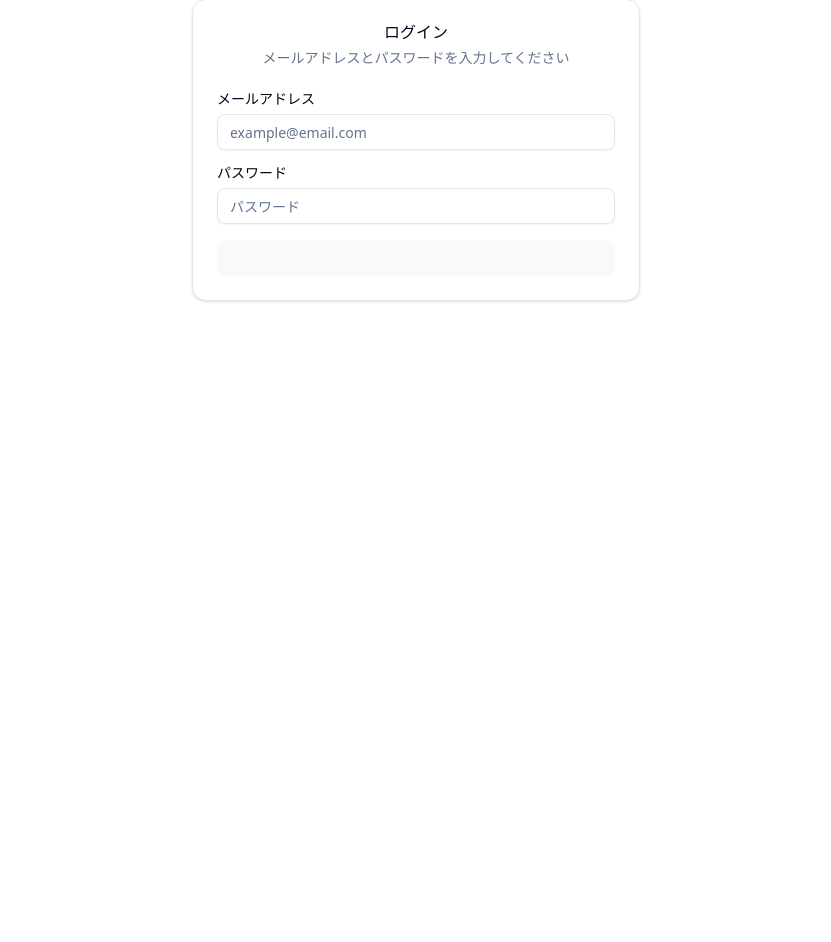
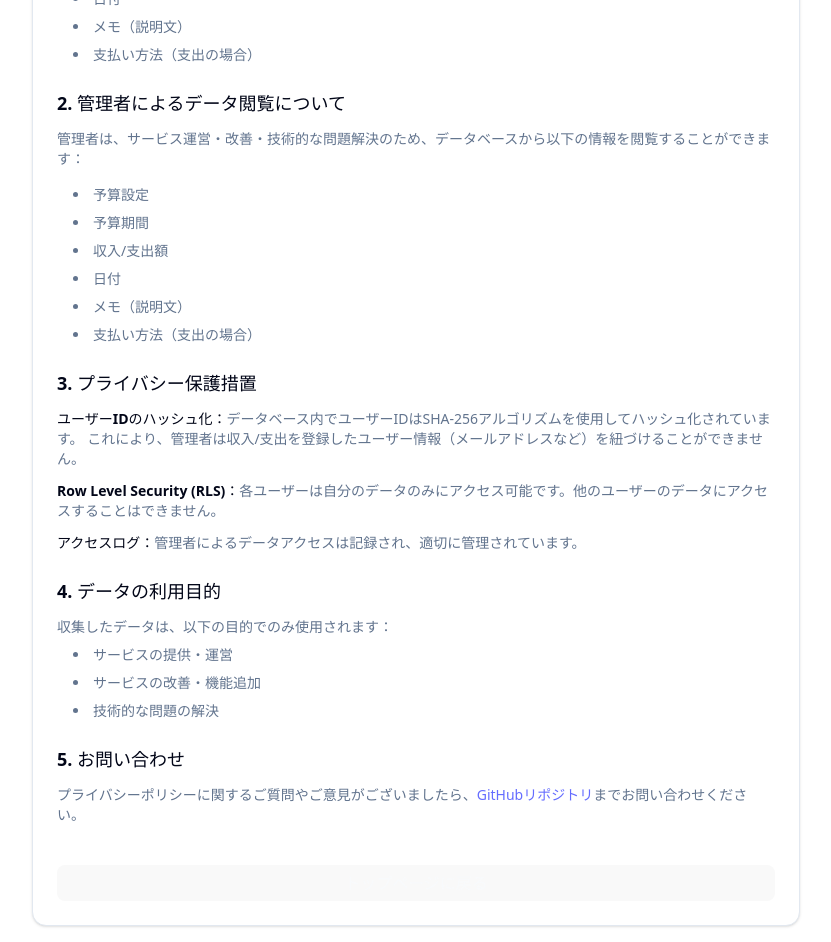
Before and after one commit to Umisyo/daily-budget, a React (Vite) app: page /privacy in a window 1280 px wide. Shown: the part 280-1222 px from the top of the page, without its empty margins (224-1055 px from the left). Before the commit the page ends 800 px from the top, so only its background shows below. Built offline with nearby package versions, Linux system fonts and the light colour scheme; no server answers.

Commit message:
feat: Add Privacy Policy page and integrate it into the app's routing; update SignUpForm to require privacy agreement

```diff
--- a/package.json
+++ b/package.json
@@ -10,6 +10,7 @@
     "preview": "vite preview"
   },
   "dependencies": {
+    "@radix-ui/react-checkbox": "^1.3.3",
     "@radix-ui/react-label": "^2.1.8",
     "@radix-ui/react-slot": "^1.2.4",
     "@radix-ui/react-tabs": "^1.1.13",
@@ -22,6 +23,7 @@
     "lucide-react": "^0.560.0",
     "react": "^19.2.0",
     "react-dom": "^19.2.0",
+    "react-router-dom": "^7.10.1",
     "tailwind-merge": "^3.4.0",
     "tailwindcss": "^4.1.17"
   },
--- a/src/App.tsx
+++ b/src/App.tsx
@@ -1,6 +1,8 @@
+import { BrowserRouter, Routes, Route, Navigate } from 'react-router-dom'
 import { AuthProvider, useAuth } from './contexts/AuthContext'
 import { AuthPage } from './pages/AuthPage'
 import { MainLayout } from './pages/MainLayout'
+import { PrivacyPolicyPage } from './pages/PrivacyPolicyPage'
 import './App.css'
 
 function AppContent() {
@@ -16,18 +18,31 @@ function AppContent() {
     )
   }
 
-  if (!user) {
-    return <AuthPage />
-  }
-
-  return <MainLayout />
+  return (
+    <Routes>
+      <Route path="/privacy" element={<PrivacyPolicyPage />} />
+      {!user ? (
+        <>
+          <Route path="/" element={<AuthPage />} />
+          <Route path="*" element={<Navigate to="/" replace />} />
+        </>
+      ) : (
+        <>
+          <Route path="/" element={<MainLayout />} />
+          <Route path="*" element={<Navigate to="/" replace />} />
+        </>
+      )}
+    </Routes>
+  )
 }
 
 function App() {
   return (
-    <AuthProvider>
-      <AppContent />
-    </AuthProvider>
+    <BrowserRouter>
+      <AuthProvider>
+        <AppContent />
+      </AuthProvider>
+    </BrowserRouter>
   )
 }
 
--- a/src/components/auth/SignUpForm.tsx
+++ b/src/components/auth/SignUpForm.tsx
@@ -1,4 +1,5 @@
 import { useState } from 'react'
+import { Link } from 'react-router-dom'
 import { supabase } from '@/utils/supabase'
 import { Button } from '@/components/ui/button'
 import { Input } from '@/components/ui/input'
@@ -14,6 +15,7 @@ import {
 export function SignUpForm() {
   const [email, setEmail] = useState('')
   const [password, setPassword] = useState('')
+  const [agreedToPrivacy, setAgreedToPrivacy] = useState(false)
   const [loading, setLoading] = useState(false)
   const [error, setError] = useState<string | null>(null)
   const [success, setSuccess] = useState(false)
@@ -22,6 +24,12 @@ export function SignUpForm() {
     e.preventDefault()
     setError(null)
     setSuccess(false)
+
+    if (!agreedToPrivacy) {
+      setError('プライバシーポリシーへの同意が必要です')
+      return
+    }
+
     setLoading(true)
 
     try {
@@ -36,6 +44,7 @@ export function SignUpForm() {
         setSuccess(true)
         setEmail('')
         setPassword('')
+        setAgreedToPrivacy(false)
       }
     } catch (err) {
       setError('サインアップに失敗しました')
@@ -79,6 +88,31 @@ export function SignUpForm() {
               minLength={6}
             />
           </div>
+          <div className="flex items-start space-x-2">
+            <input
+              type="checkbox"
+              className="bg-white"
+              id="privacy-agreement"
+              checked={agreedToPrivacy}
+              onChange={(e) => setAgreedToPrivacy(e.target.checked)}
+              disabled={loading}
+            />
+            <Label
+              htmlFor="privacy-agreement"
+              className="text-sm font-normal leading-none peer-disabled:cursor-not-allowed peer-disabled:opacity-70"
+            >
+              <Link
+                to="/privacy"
+                target="_blank"
+                rel="noopener noreferrer"
+                className="text-primary hover:underline"
+                onClick={(e) => e.stopPropagation()}
+              >
+                プライバシーポリシー
+              </Link>
+              に同意する
+            </Label>
+          </div>
           {error && (
             <div className="text-sm text-destructive bg-destructive/10 p-3 rounded-md">
               {error}
--- /dev/null
+++ b/src/components/ui/Footer.tsx
@@ -0,0 +1,23 @@
+import { Link } from 'react-router-dom'
+
+export function Footer() {
+  return (
+    <footer className="mt-auto py-6 border-t">
+      <div className="max-w-4xl mx-auto px-3 md:px-4">
+        <div className="flex flex-col sm:flex-row justify-between items-center gap-4 text-sm text-muted-foreground">
+          <div>
+            <p>&copy; {new Date().getFullYear()} Daily Budget</p>
+          </div>
+          <div>
+            <Link
+              to="/privacy"
+              className="hover:text-foreground transition-colors underline-offset-4 hover:underline"
+            >
+              プライバシーポリシー
+            </Link>
+          </div>
+        </div>
+      </div>
+    </footer>
+  )
+}
--- a/src/pages/MainLayout.tsx
+++ b/src/pages/MainLayout.tsx
@@ -1,6 +1,7 @@
 import { useAuth } from '../contexts/AuthContext'
 import { BudgetPage } from './BudgetPage'
 import { Button } from '../components/ui/button'
+import { Footer } from '../components/ui/Footer'
 import githubMark from '../components/ui/icons/github-mark.svg'
 import { SignOutIcon } from '../components/ui/icons/akar-icons-sign-out'
 
@@ -8,8 +9,8 @@ export function MainLayout() {
   const { signOut } = useAuth()
 
   return (
-    <div className="min-h-screen bg-background">
-      <div className="max-w-4xl mx-auto px-3 py-4 md:px-4">
+    <div className="min-h-screen bg-background flex flex-col">
+      <div className="max-w-4xl mx-auto px-3 py-4 md:px-4 flex-1">
         <div className="flex justify-between items-center mb-6 md:mb-8 gap-2 min-w-0">
           <h1 className="text-xl md:text-2xl font-bold truncate min-w-0">Daily Budget</h1>
           <div className="flex items-center gap-1.5 md:gap-3 flex-shrink-0">
@@ -34,6 +35,7 @@ export function MainLayout() {
         </div>
         <BudgetPage />
       </div>
+      <Footer />
     </div>
   )
 }
--- /dev/null
+++ b/src/pages/PrivacyPolicyPage.tsx
@@ -0,0 +1,112 @@
+import { Link } from 'react-router-dom'
+import { Button } from '@/components/ui/button'
+import {
+  Card,
+  CardContent,
+  CardDescription,
+  CardHeader,
+  CardTitle,
+} from '@/components/ui/card'
+
+export function PrivacyPolicyPage() {
+  return (
+    <div className="flex items-center justify-center min-h-screen p-4 bg-background">
+      <div className="w-full max-w-3xl">
+        <Card>
+          <CardHeader>
+            <CardTitle>プライバシーポリシー</CardTitle>
+            <CardDescription>
+              最終更新日: {new Date().toLocaleDateString('ja-JP')}
+            </CardDescription>
+          </CardHeader>
+          <CardContent className="space-y-6 text-left">
+            <section>
+              <h2 className="text-lg font-semibold mb-3 text-left">1. 収集する情報</h2>
+              <p className="text-sm text-muted-foreground mb-4 text-left">
+                本アプリケーションでは、以下の情報を収集・保存しています：
+              </p>
+              <ul className="list-disc list-inside space-y-2 text-sm text-muted-foreground ml-4 text-left">
+                <li>予算設定</li>
+                <li>予算期間</li>
+                <li>収入/支出額</li>
+                <li>日付</li>
+                <li>メモ（説明文）</li>
+                <li>支払い方法（支出の場合）</li>
+              </ul>
+            </section>
+
+            <section>
+              <h2 className="text-lg font-semibold mb-3 text-left">2. 管理者によるデータ閲覧について</h2>
+              <p className="text-sm text-muted-foreground mb-4 text-left">
+                管理者は、サービス運営・改善・技術的な問題解決のため、データベースから以下の情報を閲覧することができます：
+              </p>
+              <ul className="list-disc list-inside space-y-2 text-sm text-muted-foreground ml-4 text-left">
+                <li>予算設定</li>
+                <li>予算期間</li>
+                <li>収入/支出額</li>
+                <li>日付</li>
+                <li>メモ（説明文）</li>
+                <li>支払い方法（支出の場合）</li>
+              </ul>
+            </section>
+
+            <section>
+              <h2 className="text-lg font-semibold mb-3 text-left">3. プライバシー保護措置</h2>
+              <div className="space-y-3 text-sm text-muted-foreground text-left">
+                <p>
+                  <strong className="text-foreground">ユーザーIDのハッシュ化：</strong>
+                  データベース内でユーザーIDはSHA-256アルゴリズムを使用してハッシュ化されています。
+                  これにより、管理者は収入/支出を登録したユーザー情報（メールアドレスなど）を紐づけることができません。
+                </p>
+                <p>
+                  <strong className="text-foreground">Row Level Security (RLS)：</strong>
+                  各ユーザーは自分のデータのみにアクセス可能です。他のユーザーのデータにアクセスすることはできません。
+                </p>
+                <p>
+                  <strong className="text-foreground">アクセスログ：</strong>
+                  管理者によるデータアクセスは記録され、適切に管理されています。
+                </p>
+              </div>
+            </section>
+
+            <section>
+              <h2 className="text-lg font-semibold mb-3 text-left">4. データの利用目的</h2>
+              <p className="text-sm text-muted-foreground text-left">
+                収集したデータは、以下の目的でのみ使用されます：
+              </p>
+              <ul className="list-disc list-inside space-y-2 text-sm text-muted-foreground ml-4 mt-2 text-left">
+                <li>サービスの提供・運営</li>
+                <li>サービスの改善・機能追加</li>
+                <li>技術的な問題の解決</li>
+              </ul>
+            </section>
+
+            <section>
+              <h2 className="text-lg font-semibold mb-3 text-left">5. お問い合わせ</h2>
+              <p className="text-sm text-muted-foreground text-left">
+                プライバシーポリシーに関するご質問やご意見がございましたら、
+                <a
+                  href="https://github.com/Umisyo/daily-budget"
+                  target="_blank"
+                  rel="noopener noreferrer"
+                  className="text-primary hover:underline"
+                >
+                  GitHubリポジトリ
+                </a>
+                までお問い合わせください。
+              </p>
+            </section>
+
+            <div className="pt-4">
+              <Link to="/">
+                <Button className="w-full">
+                  トップページに戻る
+                </Button>
+              </Link>
+            </div>
+          </CardContent>
+        </Card>
+      </div>
+    </div>
+  )
+}
```
Also changed, not shown: 1 other file (tests, documents, lock files or other folders).
